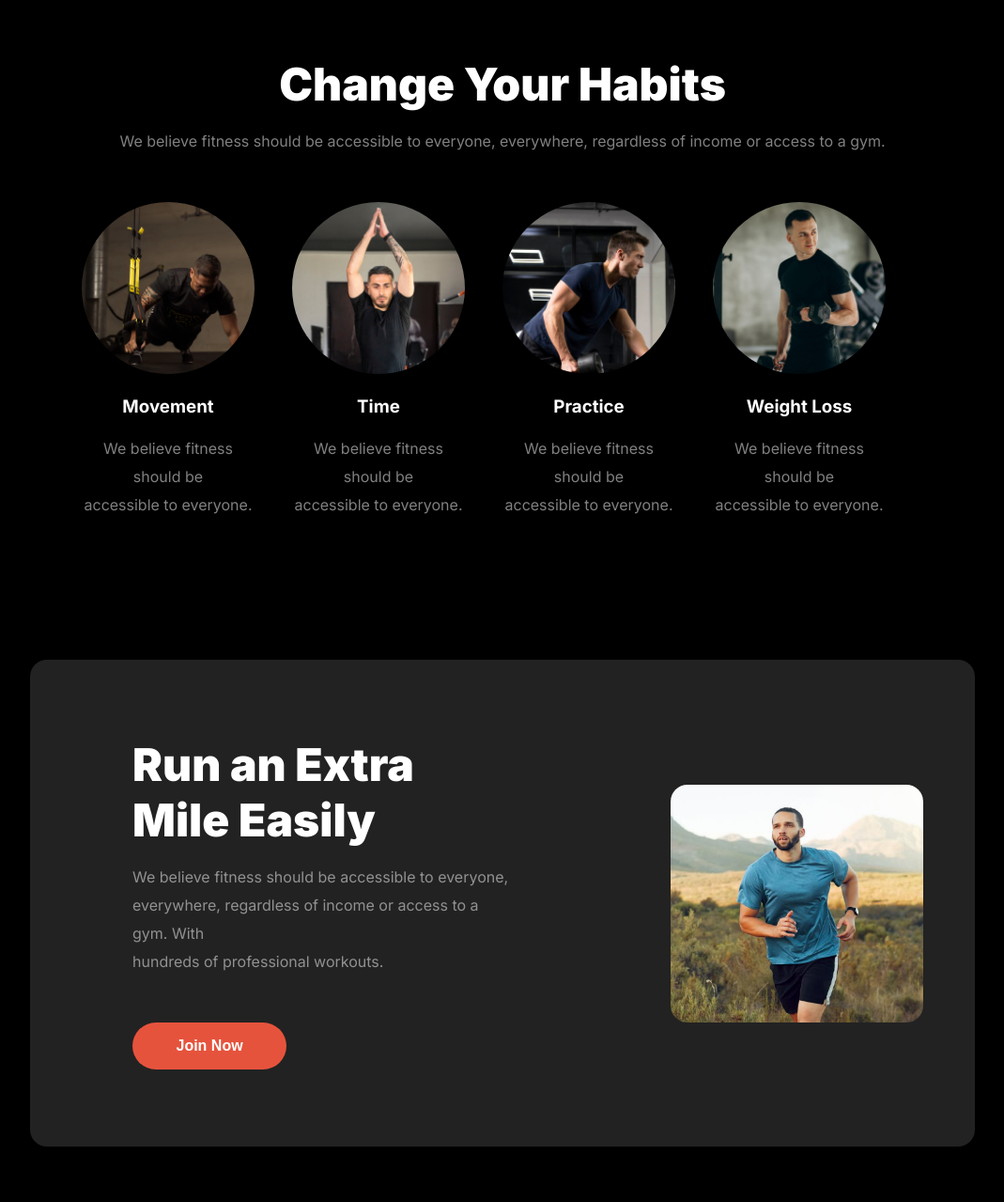
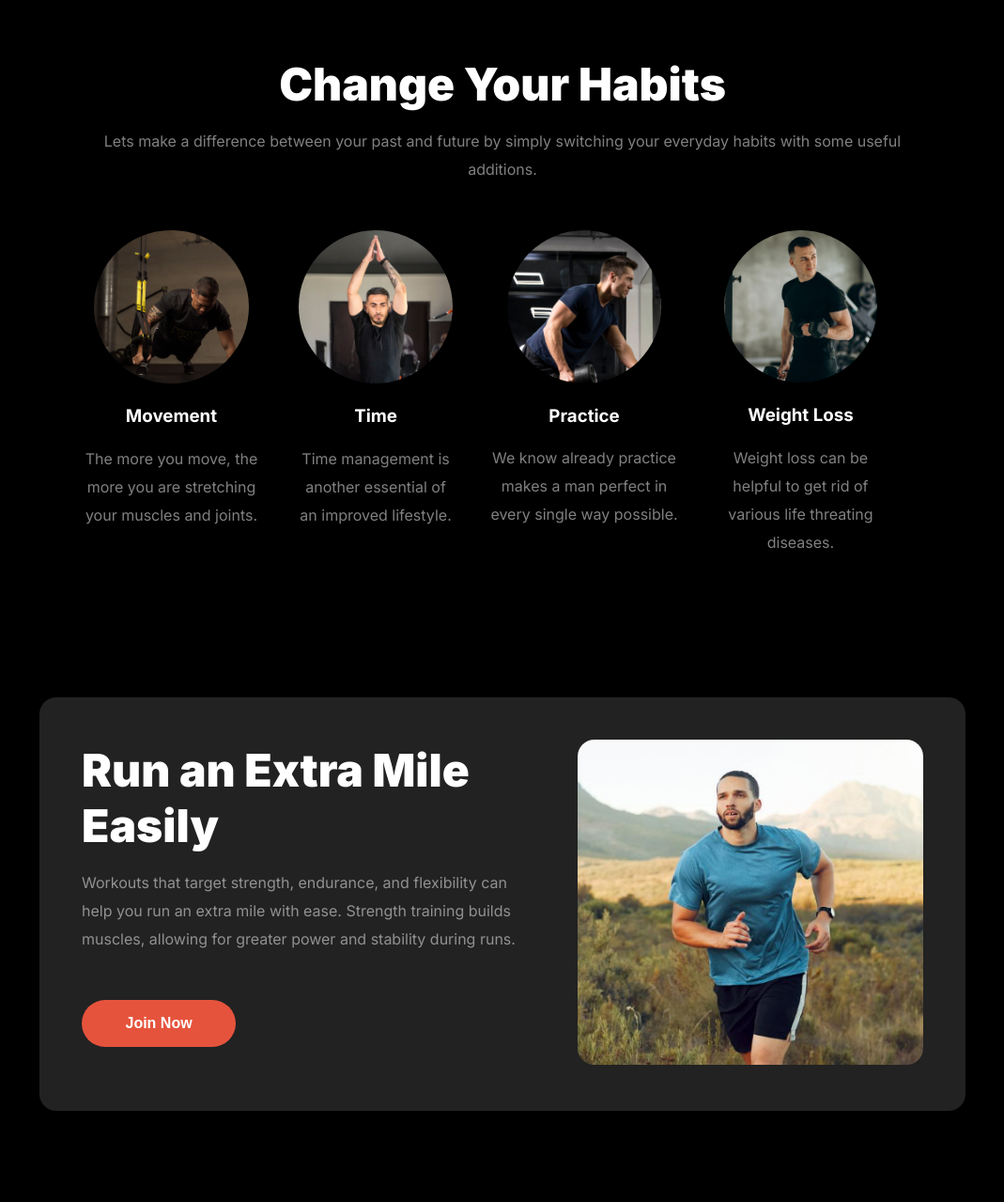
Before and after one commit to salman2090/blazeFit-arena, a plain HTML site: page index.html in a window 1280 px wide. Shown: the part 740-2019 px from the top of the page at 94% size, without its empty margins (105-1174 px from the left). Drawn offline with Linux system fonts and the light colour scheme; a web font is replaced by a local one.

Commit message:
Finished

```diff
--- a/index.html
+++ b/index.html
@@ -28,7 +28,7 @@
             <div class="banner-content">
                 <h1 class="banner-title">Get body in<br><span class="secondary-font">shape</span> & stay<br>healthy</h1>
                 <p class="banner-description">A huge selection of health and fitness content, healthy recipes<br>and transformation stories to help you get fit and stay fit!</p>
-                <div class="d-flex">
+                <div class="d-flex banner-btn">
                     <button class="btn-primary">Join Club Now!</button>
                     <button id="download-btn">Download App</button>
                 </div>
@@ -52,37 +52,39 @@
     <main>
         <section class="habits-container">
             <h3 class="section-title">Change Your Habits</h3>
-            <p class="section-description">We believe fitness should be accessible to everyone, everywhere, regardless of income or access to a gym.</p>
+            <p class="section-description">Lets make a difference between your past and future by simply switching your everyday habits with some useful additions.</p>
             <div class="d-flex habits-info">
                 <div class="movement">
                     <img src="images/image 3.png" alt="">
                     <h3 class="text-white">Movement</h3>
-                    <p class="section-description">We believe fitness should be<br>accessible to everyone.</p>
+                    <p class="section-description">The more you move, the more you are stretching your muscles and joints.</p>
                 </div>
                 <div class="time">
                     <img src="images/image 2.png" alt="">
                     <h3 class="text-white">Time</h3>
-                    <p class="section-description">We believe fitness should be<br>accessible to everyone.</p>
+                    <p class="section-description">Time management is another essential of an improved lifestyle.</p>
                 </div>
                 <div class="practice">
                     <img src="images/image 4.png" alt="">
                     <h3 class="text-white">Practice</h3>
-                    <p class="section-description">We believe fitness should be<br>accessible to everyone.</p>
+                    <p class="section-description">We know already practice makes a man perfect in every single way possible.</p>
                 </div>
                 <div class="weight-loss">
                     <img src="images/image 5.png" alt="">
                     <h3 class="text-white">Weight Loss</h3>
-                    <p class="section-description">We believe fitness should be<br>accessible to everyone.</p>
+                    <p class="section-description">Weight loss can be helpful to get rid of various life threating diseases.</p>
                 </div>
             </div>
         </section>
         <section class="run-container d-flex">
             <div class="run-info">
-                <h3 class="section-title">Run an Extra<br>Mile Easily</h3>
-                <p class="section-description">We believe fitness should be accessible to everyone,<br>everywhere, regardless of income or access to a gym. With<br>hundreds of professional workouts.</p>
+                <h3 class="section-title">Run an Extra Mile Easily</h3>
+                <p class="section-description">Workouts that target strength, endurance, and flexibility can help you run an extra mile with ease. Strength training builds muscles, allowing for greater power and stability during runs. </p>
                 <button class="btn-primary">Join Now</button>
             </div>
-            <img src="images/run.png" alt="">
+            <div class="athlete-img">
+                <img src="images/run.png" alt="">
+            </div>
         </section>
 
         <section class="bmi-container">
--- a/styles/style.css
+++ b/styles/style.css
@@ -30,6 +30,7 @@ main{
     font-size: 1rem;
     font-weight: 600;
     padding: 16px 46.5px;
+    margin-bottom: 20px;
     /* width: 100%; */
 }
 .section-title{
@@ -109,6 +110,9 @@ header{
     justify-content: space-around;
     align-items: center;
 }
+.banner-content{
+    margin-bottom: 40px;
+}
 .banner-title{
     color: white;
     font-size: 5rem;
@@ -123,6 +127,9 @@ header{
     margin-bottom: 28px;
     line-height: 25px;
 }
+.banner-btn{
+    justify-content: space-between;
+}
 #download-btn{
     color: #FFFFFF;
     background-color: #000000;
@@ -131,7 +138,8 @@ header{
     font-size: 1.125rem;
     font-weight: 600;
     padding: 16px 46.5px;
-    margin-left: 14px;
+    /* margin-left: 14px; */
+    margin-bottom: 20px;
 }
 .transparent-tutorial-btn{
     background-color: rgba(48, 48, 48, 0.54);
@@ -180,9 +188,7 @@ header{
     margin-block-start: 0;
     margin-block-end: 0;
 }
-.banner-figure{
-    /* margin: 0 auto; */
-}
+
 .banner{
     position: relative;
 }
@@ -200,9 +206,21 @@ header{
     max-width: 70%;
     margin: 0 auto;
 }
-.movement img,.time img,.practice img,.weight-loss img{
+.movement img{
     border-radius: 100%;
+    width: 86%;
+}
+.weight-loss img{
+    border-radius: 100%;
+    width: 90%;
+}
+.practice img{
+    width: 82%;
+    border-radius: 100%;
+}
+.time img{
     width: 100%;
+    border-radius: 100%;
 }
 .habits-info{
     gap: 40px;
@@ -218,16 +236,16 @@ header{
     margin: 100px auto;
     border: none;
     border-radius: 18px;
-    padding: 41px 55px;
-    justify-content: space-between;
+    padding: 45px;
+    justify-content: space-around;
     align-items: center;
+    gap: 50px;
 }
 .run-info{
-    margin:41px 165px 41px 54px;
-    /* margin-right: 165px; */
+    width: 60%;
 }
-.run-container img{
-    width: 30%;
+.athlete-img img{
+    width: 100%;
     border-radius: 18px;
 }
 
@@ -251,6 +269,7 @@ header{
 }
 .chart{
     margin: 50px auto;
+    /* width: 100%; */
 }
 .chart-info{
     border-collapse: collapse;
@@ -260,14 +279,14 @@ header{
     padding: 13px 18px;
 }
 .bmi-calculation{
-    width: 40%;
+    width: 50%;
     margin: 50px auto;
 }
 .user-inputs{
     display: grid;
     grid-template-columns: repeat(2, 1fr);
     color: rgba(255, 255, 255, 0.6);
-    gap: 12px;
+    gap: 20px;
 }
 .user-inputs input{
     background-color: rgba(255, 255, 255, 0.1);
@@ -340,8 +359,8 @@ header{
 /* Footer related styles */
 footer{
     background-color: rgba(17, 17, 17, 0.959);
-    padding:65px 190px;
-    /* text-align: center; */
+    padding:65px;
+    text-align: center;
 }
 .footer-column{
     display: grid;
@@ -430,6 +449,9 @@ footer{
         width: 80%;
 
     }
+    .text-input{
+        width: 91%;
+    }
     .nav-links ul{
         display: none;
     }
```
